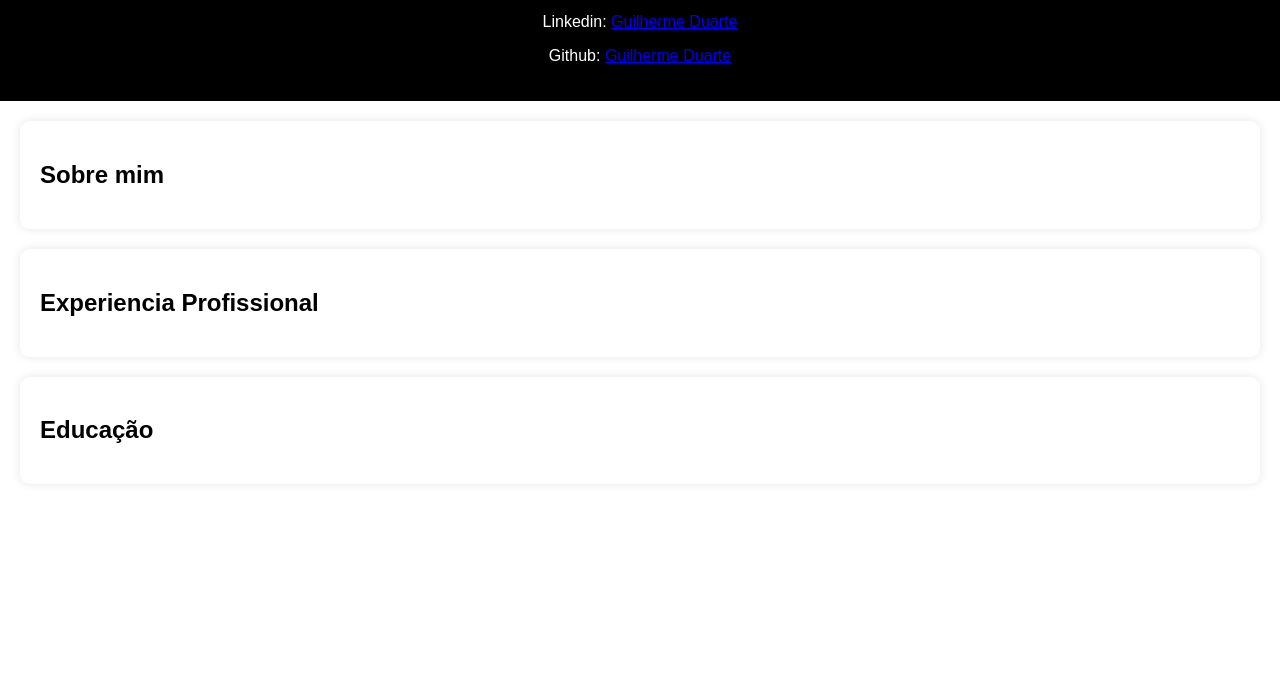
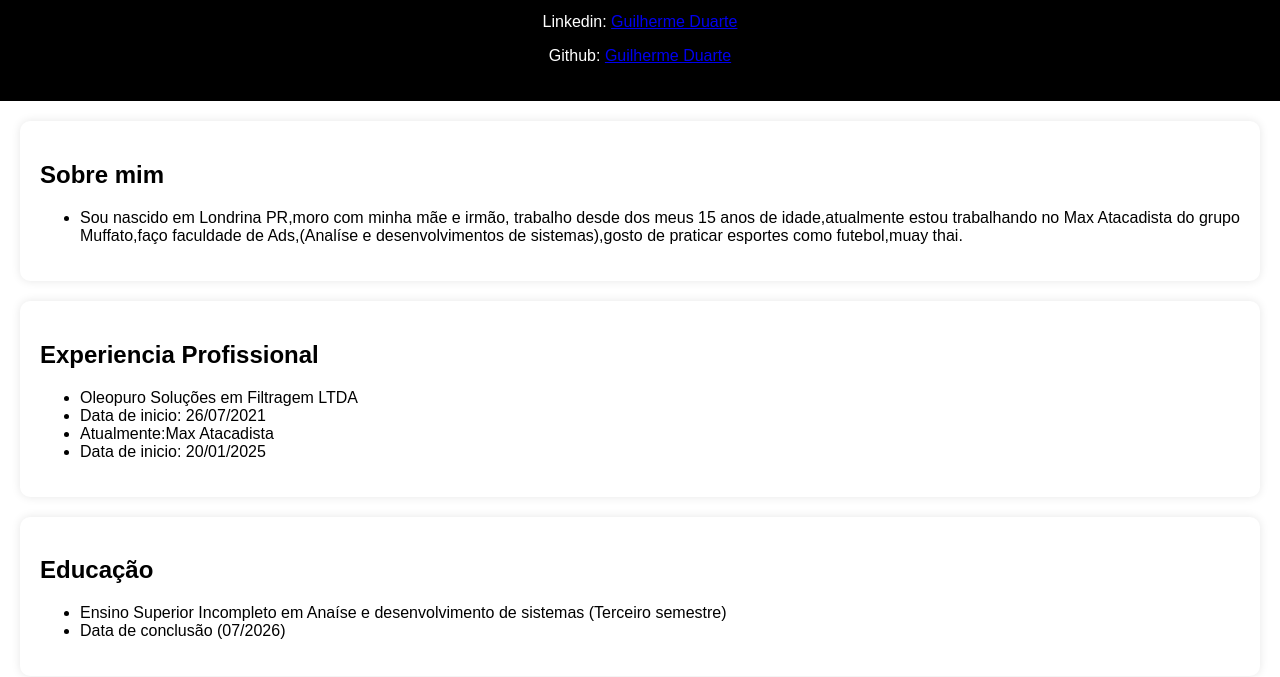
Before and after one commit to gdf06/curriculo, a plain HTML site: page index.html in a window 1280 px wide. Shown: the part 275-952 px from the top of the page. Before the commit the page ends 800 px from the top, so only its background shows below. Drawn offline with Linux system fonts and the light colour scheme; a script that the page names is missing.

Commit message:
Estrutura

```diff
--- a/index.html
+++ b/index.html
@@ -32,13 +32,26 @@
 
         <section id="sobre">
             <h2>Sobre mim</h2>
-        </section>
+               <ul>
+                <li>Sou nascido em Londrina PR,moro com minha mãe e irmão, trabalho desde dos meus 15 anos de idade,atualmente estou trabalhando no Max Atacadista do grupo Muffato,faço faculdade de Ads,(Analíse e desenvolvimentos de sistemas),gosto de praticar esportes como futebol,muay thai.</li>
+               </ul>
+              </section>
 
         <section id="experiencia">
             <h2>Experiencia Profissional</h2>
+              <ul>
+                <li>Oleopuro Soluções em Filtragem LTDA</li>
+                <li>Data de inicio: 26/07/2021</li>
+                <li> Atualmente:Max Atacadista</li>
+                <li>Data de inicio: 20/01/2025</li>
+              </ul>
         </section>
         <section id="educacao">
             <h2>Educação</h2>
+             <ul>
+                <li>Ensino Superior Incompleto em Anaíse e desenvolvimento de sistemas (Terceiro semestre)</li>
+                <li>Data de conclusão (07/2026)</li>
+             </ul>
         </section>
 
 
```
